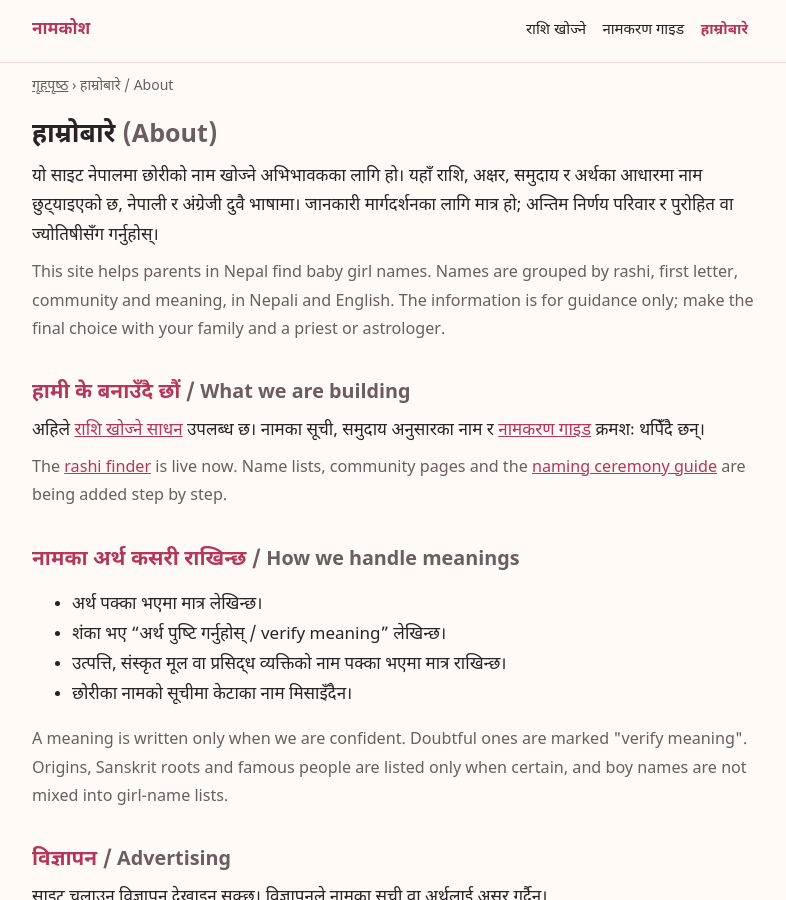
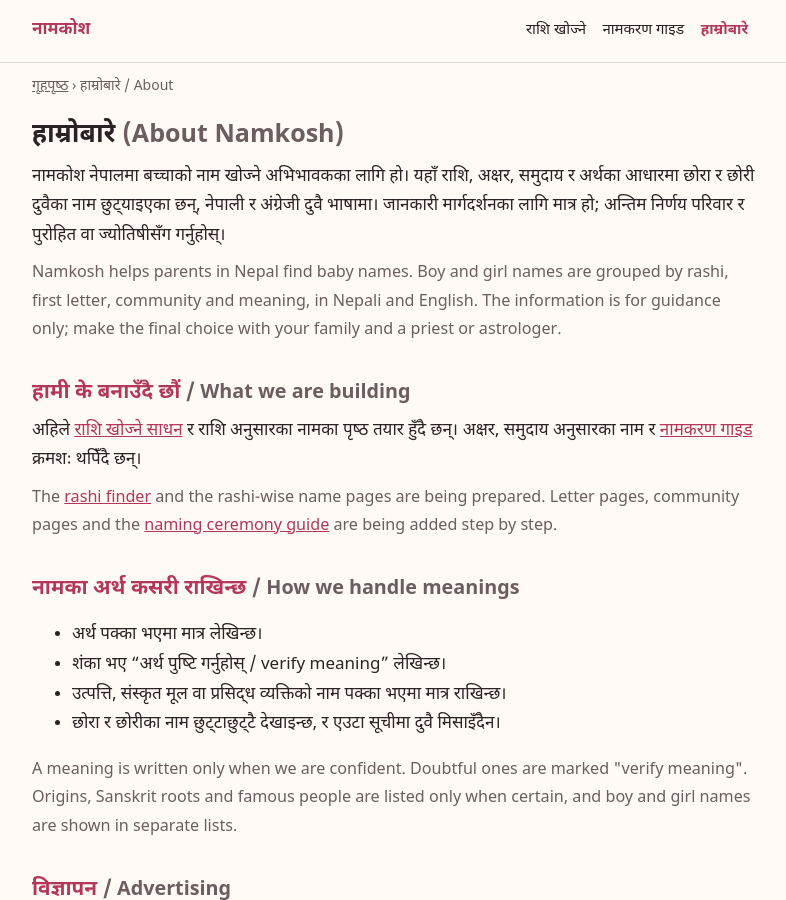
Before and after one commit to kcbinam52/Baby-names, a Jekyll site: the page built from about.html, in a window 1280 px wide and 900 px high. Shown: the whole window, without its empty margins (244-1030 px from the left). Built offline with Jekyll 4.4.1, drawn with Linux system fonts in a browser that asks for light colours.

Commit message:
Rashi finder: read \u0906 as \u0905 with note; update home, about and guide copy for boys and girls (Namkosh)

```diff
--- a/about.html
+++ b/about.html
@@ -1,63 +1,63 @@
 ---
-title: "हाम्रोबारे | About Nepali Baby Girl Names"
-description: "नेपाली छोरीको नाम खोज्ने अभिभावकका लागि बनेको साइट। About our site, how meanings are handled, and how to report a correction."
+title: 'हाम्रोबारे | About Namkosh'
+description: 'नामकोश – छोरा र छोरीका नाम खोज्ने अभिभावकका लागि। About our site, how meanings are handled, and how to report a correction.'
 permalink: /about/
-crumb: "हाम्रोबारे / About"
+crumb: 'हाम्रोबारे / About'
 updated: 2026-10-30
 related:
-  - url: "/tools/rashi-finder/"
-    ne: "नामको राशि खोज्ने साधन"
-    en: "Rashi finder tool"
-  - url: "/guide/naming-ceremony/"
-    ne: "नामकरण / न्वारन गाइड"
-    en: "Naming ceremony guide"
-  - url: "/rashi/mesh/"
-    ne: "मेष राशिका नाम"
-    en: "Names for Mesh rashi"
-  - url: "/names/letter-a/"
-    ne: "“अ” बाट सुरु हुने नाम"
-    en: "Names starting with अ"
-  - url: "/disclaimer/"
-    ne: "अस्वीकरण"
-    en: "Disclaimer"
-  - url: "/privacy-policy/"
-    ne: "गोपनीयता नीति"
-    en: "Privacy policy"
+  - url: '/tools/rashi-finder/'
+    ne: 'नामको राशि खोज्ने साधन'
+    en: 'Rashi finder tool'
+  - url: '/guide/naming-ceremony/'
+    ne: 'नामकरण / न्वारन गाइड'
+    en: 'Naming ceremony guide'
+  - url: '/rashi/mesh/'
+    ne: 'मेष राशिका नाम'
+    en: 'Names for Mesh rashi'
+  - url: '/names/letter-a/'
+    ne: '“अ” बाट सुरु हुने नाम'
+    en: 'Names starting with अ'
+  - url: '/disclaimer/'
+    ne: 'अस्वीकरण'
+    en: 'Disclaimer'
+  - url: '/privacy-policy/'
+    ne: 'गोपनीयता नीति'
+    en: 'Privacy policy'
 faq:
-  - q: "यो साइट के हो? / What is this site?"
-    ne: "यो नेपाली छोरीको नाम खोज्न चाहने अभिभावकका लागि बनेको नेपाली र अंग्रेजी भाषाको साइट हो।"
-    en: "It is a Nepali and English website for parents who are looking for baby girl names."
-  - q: "नामका अर्थ कसरी जाँचिन्छ? / How are meanings checked?"
-    ne: "हामी अर्थ प्रकाशन गर्नुअघि भरपर्दो स्रोत वा शब्दकोशसँग मिलाउने प्रयास गर्छौं। पक्का नभए “अर्थ पुष्टि गर्नुहोस्” चिन्ह लगाइन्छ।"
-    en: "We try to match each meaning against a reliable source or dictionary before publishing. If we are not sure, the name is marked verify meaning."
-  - q: "गल्ती भेटेमा के गर्ने? / What if I find a mistake?"
-    ne: "सम्पर्क पृष्ठबाट नाम, पृष्ठको ठेगाना र सही अर्थ पठाउनुहोस्। जाँचेर सच्याइन्छ।"
-    en: "Use the contact page to send the name, the page address and the correct meaning. We will check and fix it."
-  - q: "साइटमा विज्ञापन देखिन्छ? / Does the site show ads?"
-    ne: "साइट चलाउन विज्ञापन देखाइन सक्छ। विज्ञापनले नामका सूची वा अर्थलाई असर गर्दैन।"
-    en: "Ads may be shown to support the site. Ads do not change the name lists or meanings."
-  - q: "तपाईंहरूले ज्योतिषीय सल्लाह दिनुहुन्छ? / Do you give astrology advice?"
-    ne: "दिँदैनौं। राशिको साधनले नामको पहिलो अक्षर मात्र हेर्छ। जन्मराशिका लागि ज्योतिषीसँग सोध्नुहोस्।"
-    en: "No. The rashi tool only reads the first letter of a name. Ask an astrologer for your birth rashi."
+  - q: 'यो साइट के हो? / What is this site?'
+    ne: 'नामकोश नेपाली र अंग्रेजी भाषाको साइट हो, जहाँ अभिभावकले छोरा र छोरी दुवैका नाम अर्थसहित खोज्न सक्छन्।'
+    en: 'Namkosh is a Nepali and English website where parents can look up both boy and girl names with meanings.'
+  - q: 'नामका अर्थ कसरी जाँचिन्छ? / How are meanings checked?'
+    ne: 'हामी अर्थ प्रकाशन गर्नुअघि भरपर्दो स्रोत वा शब्दकोशसँग मिलाउने प्रयास गर्छौं। पक्का नभएमा “अर्थ पुष्टि गर्नुहोस्” चिन्ह लगाइन्छ।'
+    en: 'We try to match each meaning against a reliable source or dictionary before publishing. If we are not sure, the name is marked verify meaning.'
+  - q: 'गल्ती भेटेमा के गर्ने? / What if I find a mistake?'
+    ne: 'सम्पर्क पृष्ठबाट नाम, पृष्ठको ठेगाना र सही अर्थ पठाउनुहोस्। जाँचेर सच्याइन्छ।'
+    en: 'Use the contact page to send the name, the page address and the correct meaning. We will check and fix it.'
+  - q: 'साइटमा विज्ञापन देखिन्छ? / Does the site show ads?'
+    ne: 'साइट चलाउन विज्ञापन देखाइन सक्छ। विज्ञापनले नामका सूची वा अर्थलाई असर गर्दैन।'
+    en: 'Ads may be shown to support the site. Ads do not change the name lists or meanings.'
+  - q: 'तपाईंहरूले ज्योतिषीय सल्लाह दिनुहुन्छ? / Do you give astrology advice?'
+    ne: 'दिँदैनौं। राशिको साधनले नामको पहिलो अक्षर मात्र हेर्छ। जन्मराशिका लागि ज्योतिषीसँग सोध्नुहोस्।'
+    en: 'No. The rashi tool only reads the first letter of a name. Ask an astrologer for your birth rashi.'
 ---
-<h1>हाम्रोबारे <span class="en">(About)</span></h1>
-<p>यो साइट नेपालमा छोरीको नाम खोज्ने अभिभावकका लागि हो। यहाँ राशि, अक्षर, समुदाय र अर्थका आधारमा नाम छुट्याइएको छ, नेपाली र अंग्रेजी दुवै भाषामा। जानकारी मार्गदर्शनका लागि मात्र हो; अन्तिम निर्णय परिवार र पुरोहित वा ज्योतिषीसँग गर्नुहोस्।</p>
-<p class="en" lang="en">This site helps parents in Nepal find baby girl names. Names are grouped by rashi, first letter, community and meaning, in Nepali and English. The information is for guidance only; make the final choice with your family and a priest or astrologer.</p>
+<h1>हाम्रोबारे <span class="en">(About Namkosh)</span></h1>
+<p>नामकोश नेपालमा बच्चाको नाम खोज्ने अभिभावकका लागि हो। यहाँ राशि, अक्षर, समुदाय र अर्थका आधारमा छोरा र छोरी दुवैका नाम छुट्याइएका छन्, नेपाली र अंग्रेजी दुवै भाषामा। जानकारी मार्गदर्शनका लागि मात्र हो; अन्तिम निर्णय परिवार र पुरोहित वा ज्योतिषीसँग गर्नुहोस्।</p>
+<p class="en" lang="en">Namkosh helps parents in Nepal find baby names. Boy and girl names are grouped by rashi, first letter, community and meaning, in Nepali and English. The information is for guidance only; make the final choice with your family and a priest or astrologer.</p>
 
 {% include ad.html n=1 %}
 
 <h2>हामी के बनाउँदै छौं <span class="en">/ What we are building</span></h2>
-<p>अहिले <a href="/tools/rashi-finder/">राशि खोज्ने साधन</a> उपलब्ध छ। नामका सूची, समुदाय अनुसारका नाम र <a href="/guide/naming-ceremony/">नामकरण गाइड</a> क्रमशः थपिँदै छन्।</p>
-<p class="en" lang="en">The <a href="/tools/rashi-finder/">rashi finder</a> is live now. Name lists, community pages and the <a href="/guide/naming-ceremony/">naming ceremony guide</a> are being added step by step.</p>
+<p>अहिले <a href="/tools/rashi-finder/">राशि खोज्ने साधन</a> र राशि अनुसारका नामका पृष्ठ तयार हुँदै छन्। अक्षर, समुदाय अनुसारका नाम र <a href="/guide/naming-ceremony/">नामकरण गाइड</a> क्रमशः थपिँदै छन्।</p>
+<p class="en" lang="en">The <a href="/tools/rashi-finder/">rashi finder</a> and the rashi-wise name pages are being prepared. Letter pages, community pages and the <a href="/guide/naming-ceremony/">naming ceremony guide</a> are being added step by step.</p>
 
 <h2>नामका अर्थ कसरी राखिन्छ <span class="en">/ How we handle meanings</span></h2>
 <ul>
 <li>अर्थ पक्का भएमा मात्र लेखिन्छ।</li>
 <li>शंका भए “अर्थ पुष्टि गर्नुहोस् / verify meaning” लेखिन्छ।</li>
 <li>उत्पत्ति, संस्कृत मूल वा प्रसिद्ध व्यक्तिको नाम पक्का भएमा मात्र राखिन्छ।</li>
-<li>छोरीका नामको सूचीमा केटाका नाम मिसाइँदैन।</li>
+<li>छोरा र छोरीका नाम छुट्टाछुट्टै देखाइन्छ, र एउटा सूचीमा दुवै मिसाइँदैन।</li>
 </ul>
-<p class="en" lang="en">A meaning is written only when we are confident. Doubtful ones are marked "verify meaning". Origins, Sanskrit roots and famous people are listed only when certain, and boy names are not mixed into girl-name lists.</p>
+<p class="en" lang="en">A meaning is written only when we are confident. Doubtful ones are marked "verify meaning". Origins, Sanskrit roots and famous people are listed only when certain, and boy and girl names are shown in separate lists.</p>
 
 {% include ad.html n=2 %}
 
```
Also changed, not shown: guide/naming-ceremony.html (+37 -37 lines), index.html (+24 -24 lines), tools/rashi-finder.html (+16 -13 lines).
